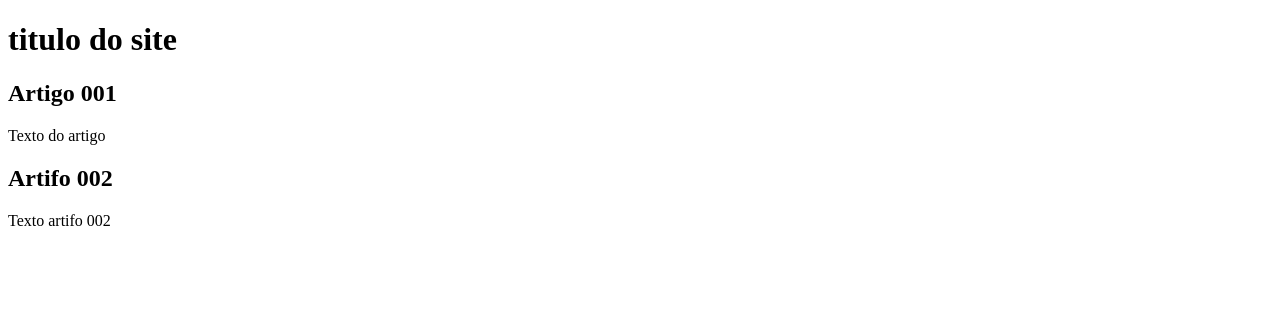
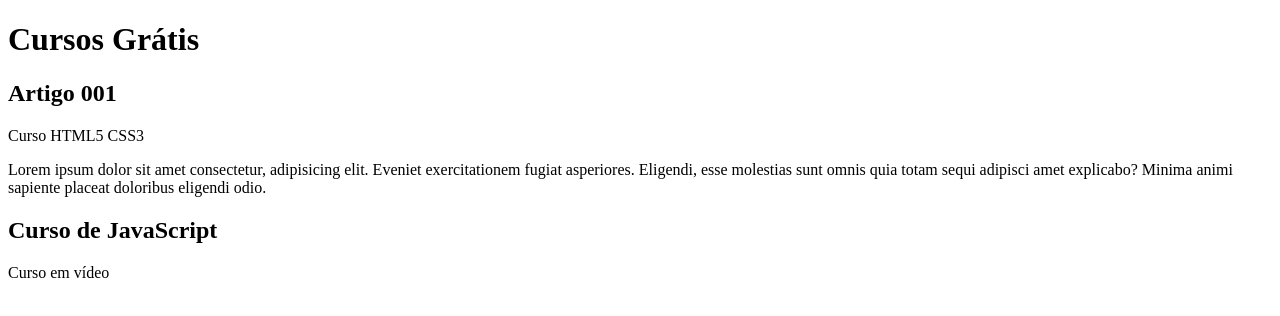
Before and after one commit to vladimirsejas/projeto-site---, a plain HTML site: page index.html in a window 1280 px wide. Drawn offline with Linux system fonts and the light colour scheme.

Commit message:
alterações

```diff
--- a/index.html
+++ b/index.html
@@ -8,15 +8,16 @@
 <body>
     <main>
         <header>
-            <h1>titulo do site</h1>
+            <h1>Cursos Grátis</h1>
         </header>
         <article>
             <h2>Artigo 001</h2>
-            <p>Texto do artigo</p>
+            <p>Curso HTML5 CSS3</p>
         </article>
+        <p>Lorem ipsum dolor sit amet consectetur, adipisicing elit. Eveniet exercitationem fugiat asperiores. Eligendi, esse molestias sunt omnis quia totam sequi adipisci amet explicabo? Minima animi sapiente placeat doloribus eligendi odio.</p>
         <article>
-            <h2>Artifo 002</h2>
-            <p>Texto artifo 002</p>
+            <h2>Curso de JavaScript</h2>
+            <p>Curso em vídeo</p>
         </article>
     </main>
 
```
